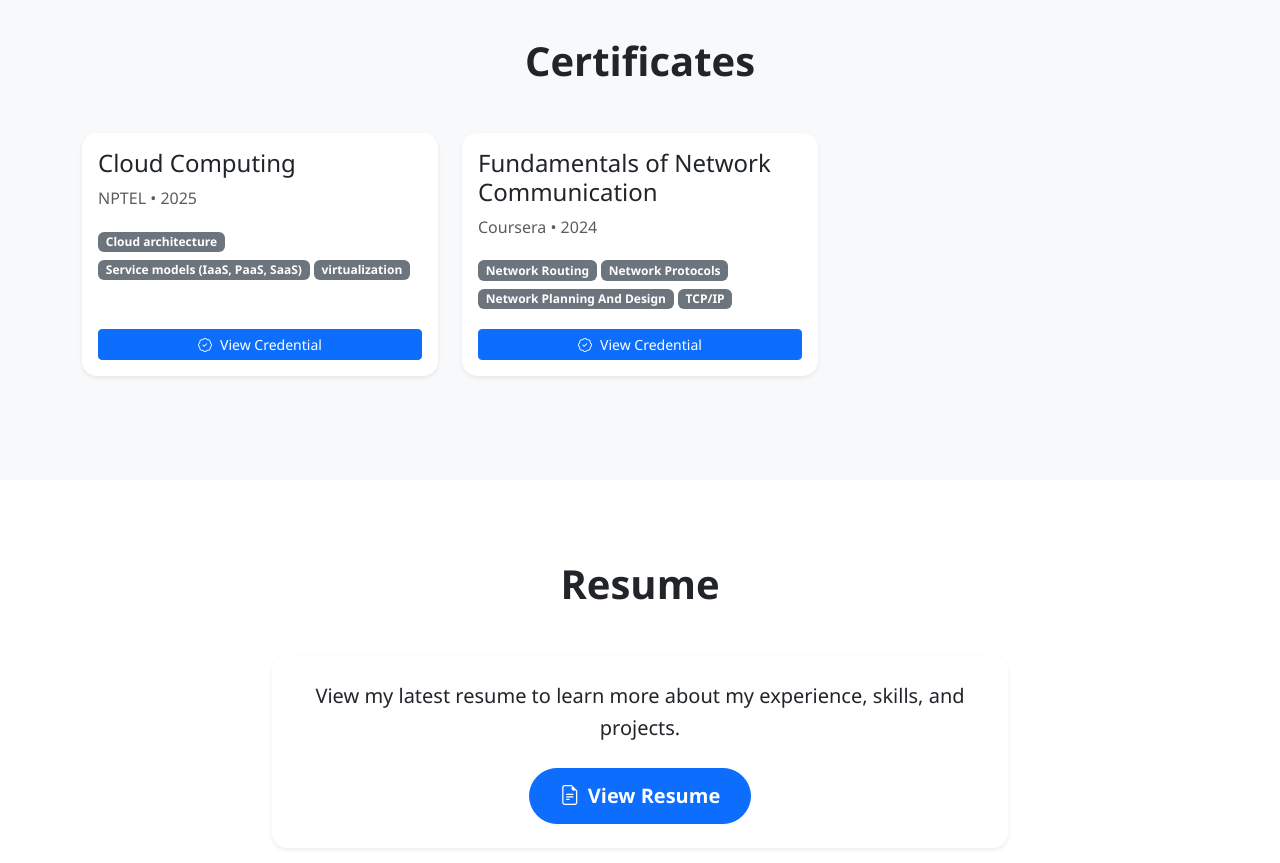
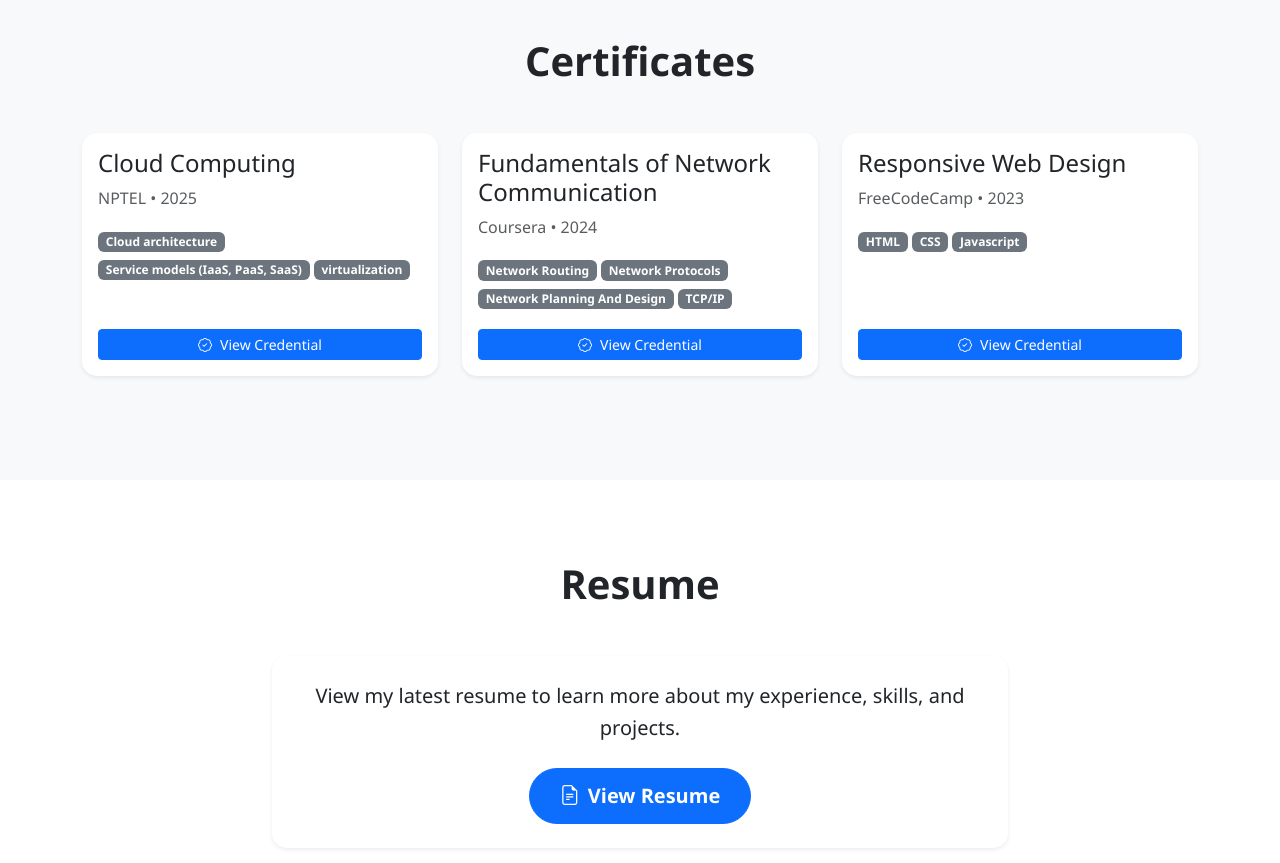
Before and after one commit to gourav009x/Portfolio, a React (Vite) app in the folder client/: page / in a window 1280 px wide. Shown: the part 3140-4003 px from the top of the page. Built offline with nearby package versions, Linux system fonts and the light colour scheme; no server answers.

Commit message:
ADDED CERTIFICATE

```diff
--- a/client/src/components/Certificates.jsx
+++ b/client/src/components/Certificates.jsx
@@ -20,14 +20,14 @@ const Certificates = () => {
       credentialUrl: 'https://coursera.org/share/5f7a405255e481461cedf1d3fbbe12ea',
       skills: ['Network Routing', 'Network Protocols', 'Network Planning And Design','TCP/IP']
     },
-    // {
-    //   id: 'cert-3',
-    //   title: 'Cloud Fundamentals',
-    //   issuer: 'Your Issuer',
-    //   date: '2026',
-    //   credentialUrl: 'https://example.com',
-    //   skills: ['Cloud', 'Deployment', 'DevOps Basics']
-    // }
+    {
+      id: 'cert-3',
+      title: 'Responsive Web Design',
+      issuer: 'FreeCodeCamp',
+      date: '2023',
+      credentialUrl: 'https://example.comhttps://drive.google.com/file/d/1BXRi4zd-7BYIG4VrawXS2GPz17h7-l8S/view?usp=sharing',
+      skills: ['HTML', 'CSS', 'Javascript']
+    }
   ]
 
   return (
```
